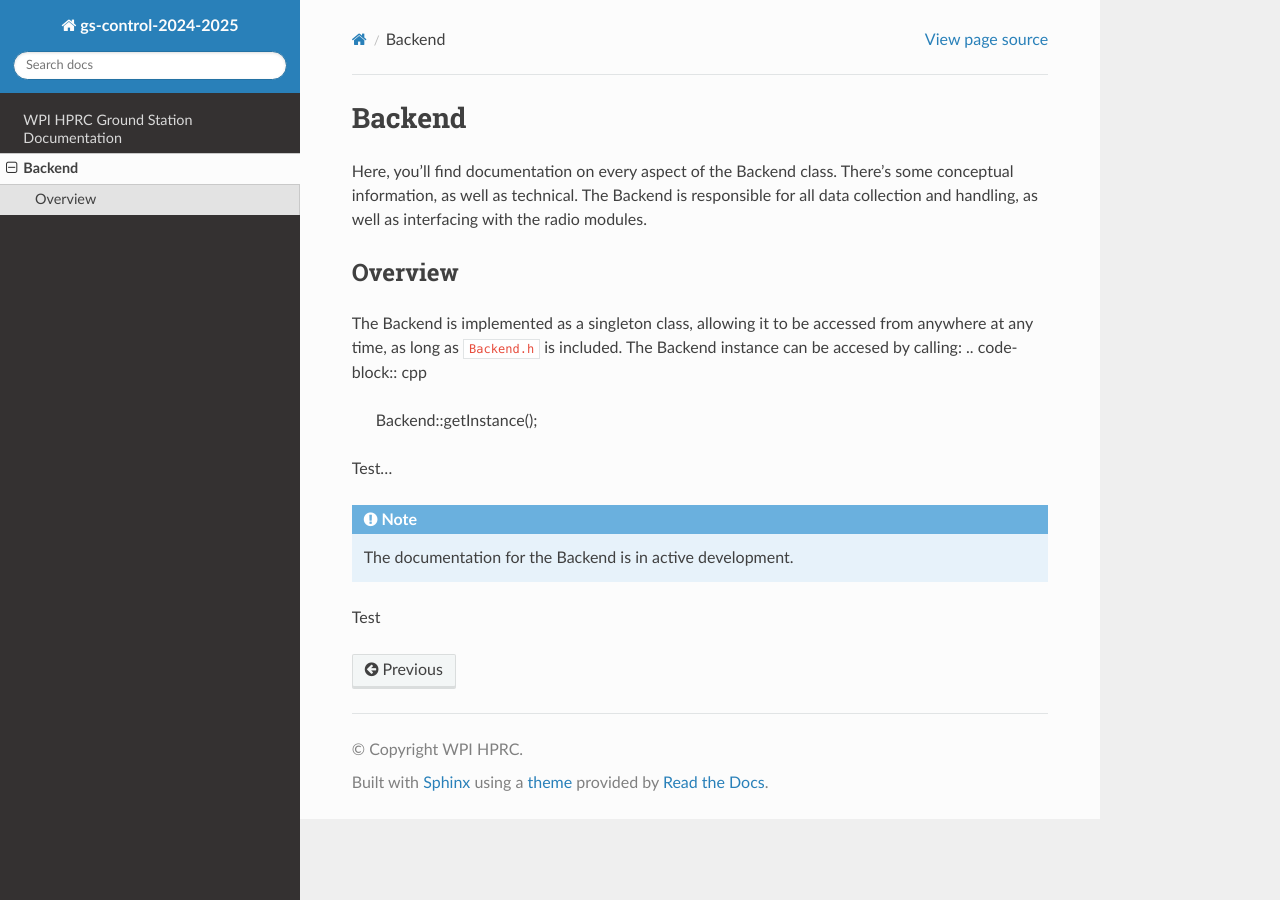
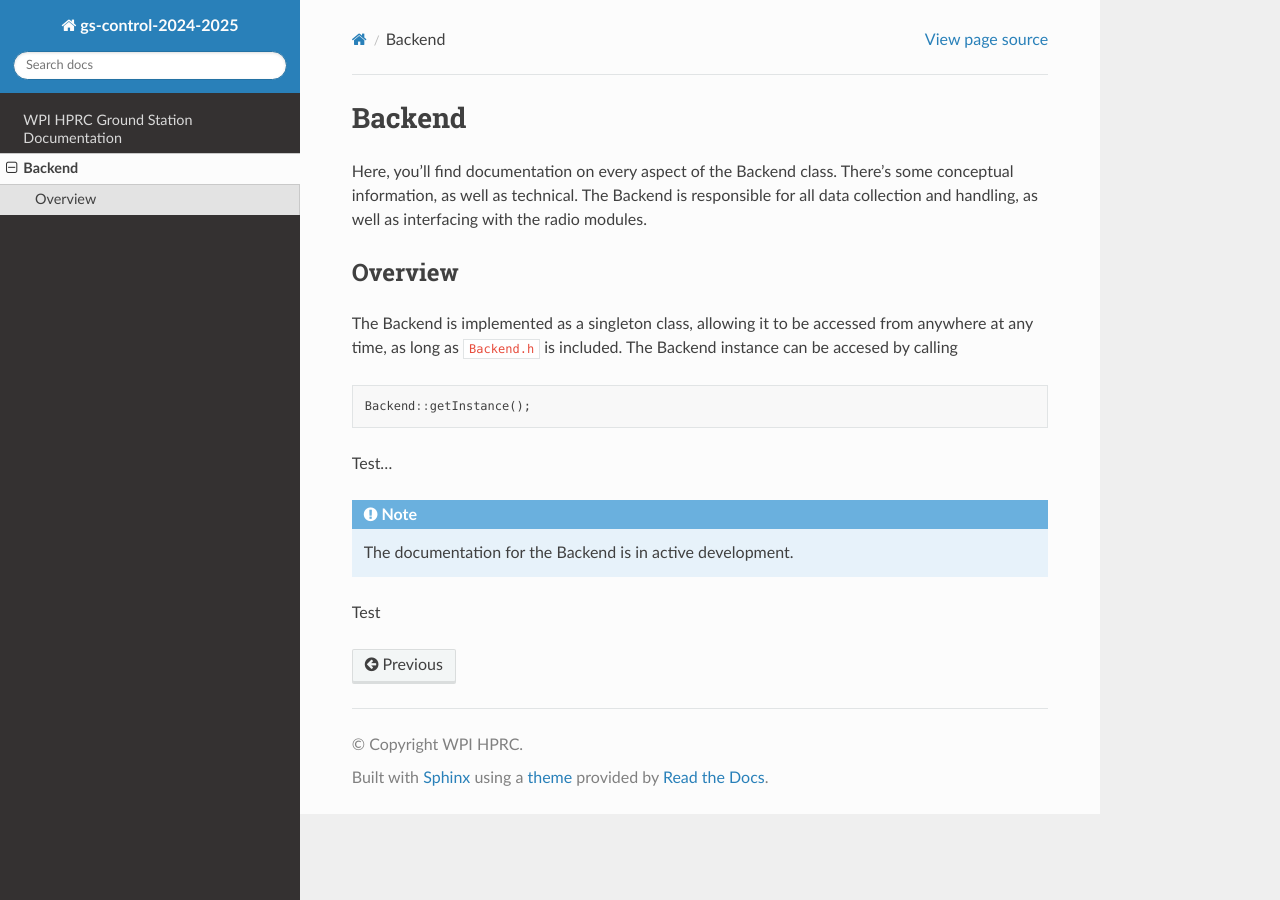
Before and after one commit to WPI-HPRC/gs-control-2024-2025, a Sphinx documentation site: the page built from docs/source/backend.rst, in a window 1280 px wide. Built offline with Sphinx 7.4.7 and the Read the Docs theme 3.1.0, drawn with Linux system fonts in a browser that asks for light colours.

```diff
--- a/docs/source/backend.rst
+++ b/docs/source/backend.rst
@@ -8,7 +8,8 @@ Overview
 ########
 
 The Backend is implemented as a singleton class, allowing it to be accessed from anywhere at any time, as long as ``Backend.h`` is included.
-The Backend instance can be accesed by calling:
+The Backend instance can be accesed by calling
+
 .. code-block:: cpp
 
     Backend::getInstance();
```
